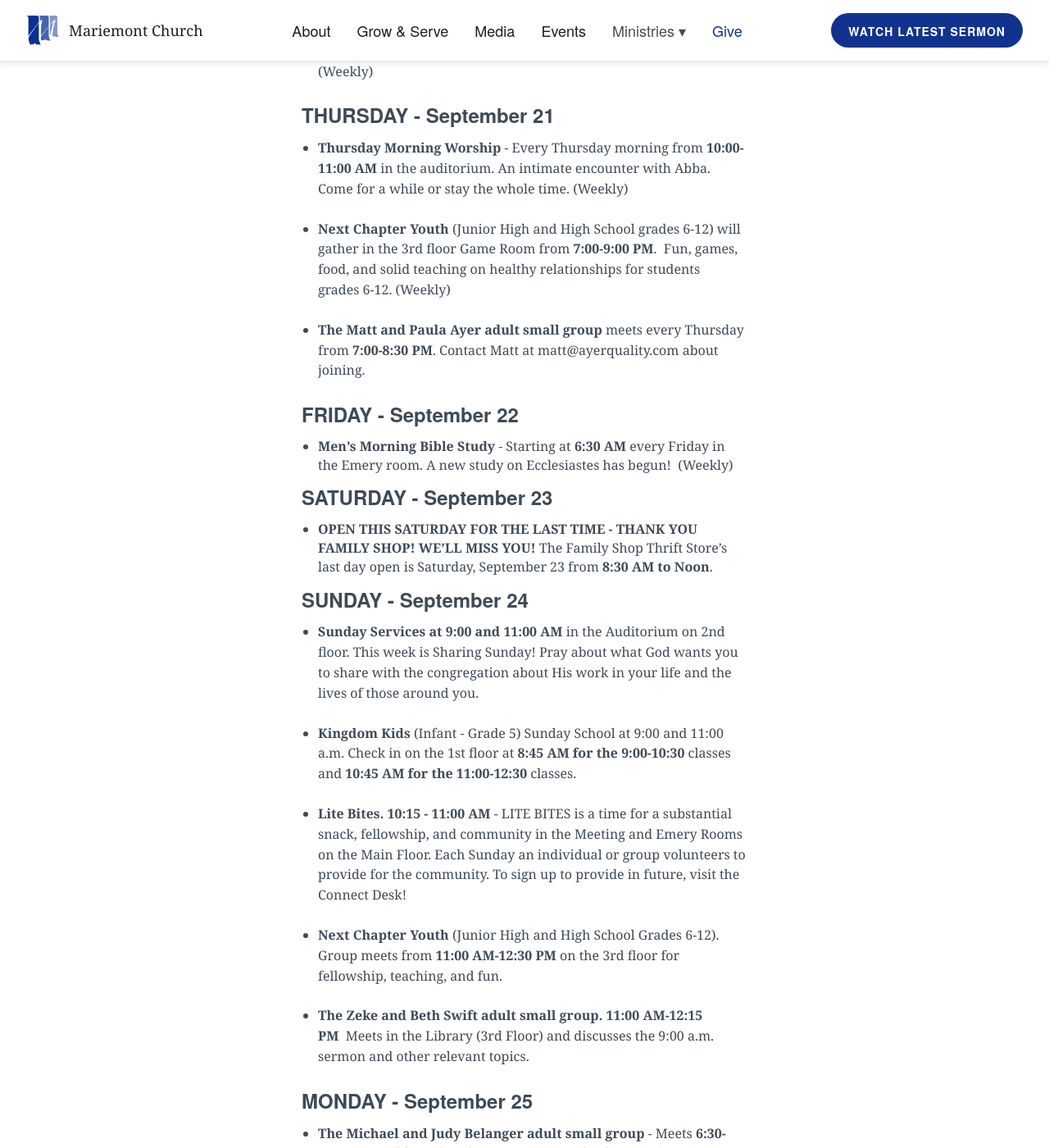
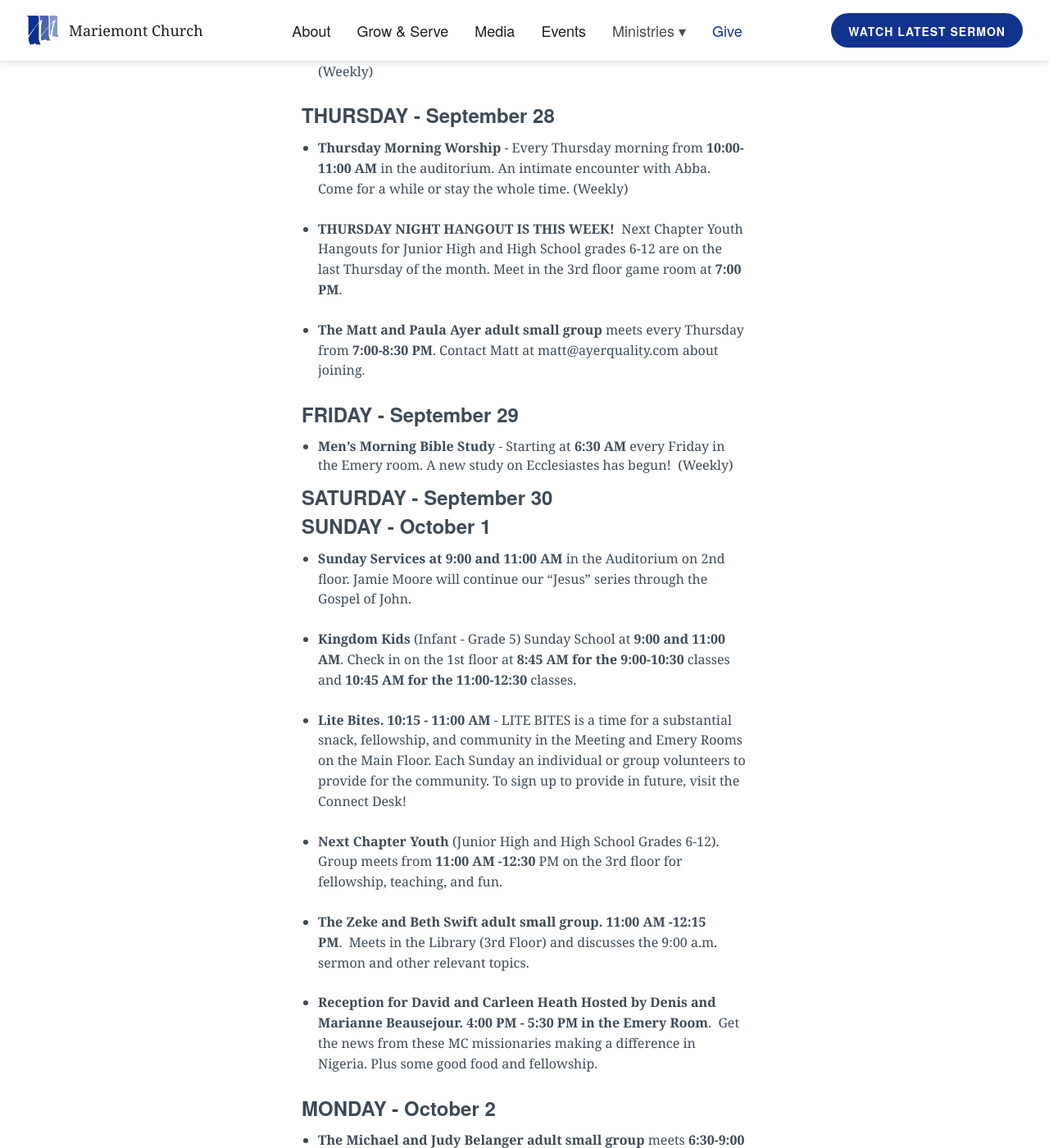
Before and after one commit to lukemoderwell/mariemont, a Jekyll site: the page built from mc-weekly-calendar.markdown, in a window 1280 px wide and 1400 px high, scrolled down 385 px. Shown: the whole window at 82% size. Built offline with Jekyll 4.4.1, drawn with Linux system fonts in a browser that asks for light colours; nearby versions of some CDN libraries; some of the changed text lies outside the part shown.

Commit message:
Updated Mc Weekly Calendar

```diff
--- a/mc-weekly-calendar.markdown
+++ b/mc-weekly-calendar.markdown
@@ -6,55 +6,6 @@
 ---
 
 ## THIS WEEK AT MARIEMONT CHURCH
-
-### WEDNESDAY - September 20
-* **Wednesday Morning Worship** - Every Wednesday morning from **10:00-11:00 AM** in the auditorium. An intimate time with Abba. Come for a while or stay the whole time. (Weekly)
-
-* **Fall Term Session 1 Rooted Discipleship Classes** - Every Wednesday evening from **7:00-9:00 PM** through October 4 for those who are registered. Meet in the auditorium for worship and then break into classes. Get rooted in Christ! [CLICK HERE](https://mariemontchurch.org/rooted-discipleship/) for more info and to sign up for session 2 by October 4 that starts October 11.(Weekly)
-
-
-### THURSDAY - September 21
-* **Thursday Morning Worship** - Every Thursday morning from **10:00-11:00 AM** in the auditorium. An intimate encounter with Abba. Come for a while or stay the whole time. (Weekly)
-
-
-* **Next Chapter Youth** (Junior High and High School grades 6-12) will gather in the 3rd floor Game Room from **7:00-9:00 PM**.  Fun, games, food, and solid teaching on healthy relationships for students grades 6-12. (Weekly)
-
-
-* **The Matt and Paula Ayer adult small group** meets every Thursday from **7:00-8:30 PM**. Contact Matt at matt@ayerquality.com about joining.
-
-
-### FRIDAY - September 22
-* **Men's Morning Bible Study** - Starting at **6:30 AM** every Friday in the Emery room. A new study on Ecclesiastes has begun!  (Weekly)
-
-### SATURDAY - September 23
-* **OPEN THIS SATURDAY FOR THE LAST TIME - THANK YOU FAMILY SHOP! WE'LL MISS YOU!** The Family Shop Thrift Store's last day open is Saturday, September 23 from **8:30 AM to Noon**.
-
-
-### SUNDAY - September 24
-* **Sunday Services at 9:00 and 11:00 AM** in the Auditorium on 2nd floor. This week is Sharing Sunday!  Pray about what God wants you to share with the congregation about His work in your life and the lives of those around you.
-
-* **Kingdom Kids** (Infant - Grade 5) Sunday School at 9:00 and 11:00 a.m. Check in on the 1st floor at **8:45 AM for the 9:00-10:30** classes and **10:45 AM for the 11:00-12:30** classes.
-
-* **Lite Bites. 10:15 - 11:00 AM** - LITE BITES is a time for a substantial snack, fellowship, and community in the Meeting and Emery Rooms on the Main Floor. Each Sunday an individual or group volunteers to provide for the community. To sign up to provide in future, visit the Connect Desk!
-
-* **Next Chapter Youth** (Junior High and High School Grades 6-12).  Group meets from **11:00 AM-12:30 PM** on the 3rd floor for fellowship, teaching, and fun.
-
-* **The Zeke and Beth Swift adult small group.** **11:00 AM-12:15 PM**  Meets in the Library (3rd Floor) and discusses the 9:00 a.m. sermon and other relevant topics.
-
-
-### MONDAY - September 25
-* **The Michael and Judy Belanger adult small group** - Meets **6:30-9:00 PM** weekly at their home at 6909 Cambridge, Cincinnati, OH 45227. Contact Michael Belanger at chefbelanger@hotmail.com or (513) 470-4055 for more information.
-
-* **The Michael and Faith George 20s and 30s small group.** Meets every Monday from **6:30-9:00 PM** in Deer Park. Call or text Michael George at 513-287-9748 for more information.
-
-### TUESDAY - September 26
-* **Tuesday Morning Worship** - Every Tuesday morning from **9:00-10:00 AM** in the auditorium. An intimate time with Abba. Come for a while or stay the whole time.
-
-* **Joy in the Morning Women's Ministry Bible Study** - Every Tuesday morning from **9:15-11:15 AM** in the Emery Room. Choose from 1 of 3 Books/Bible Studies. [CLICK HERE](https://mariemontchurch.org/womens-ministry/) for specifics.
-
-* **The Lissa and Mike Cambron small group** meets every Tuesday from **7:00-8:30 PM** at 6050 Redbird Hollow in Indian Hill. Contact Mike at mikecambron43@gmail.com for more info.
-
-* **The Burr and Terry Robinson small group** usually meets 2 times a month on Tuesdays from **7:00-9:00 PM** in Hyde Park. Contact Burr and Terry Robinson at burr.robinson@gmail.com for more info.
 
 ### WEDNESDAY - September 27
 * **Wednesday Morning Worship** - Every Wednesday morning from **10:00-11:00 AM** in the auditorium. An intimate time with Abba. Come for a while or stay the whole time. (Weekly)
```
